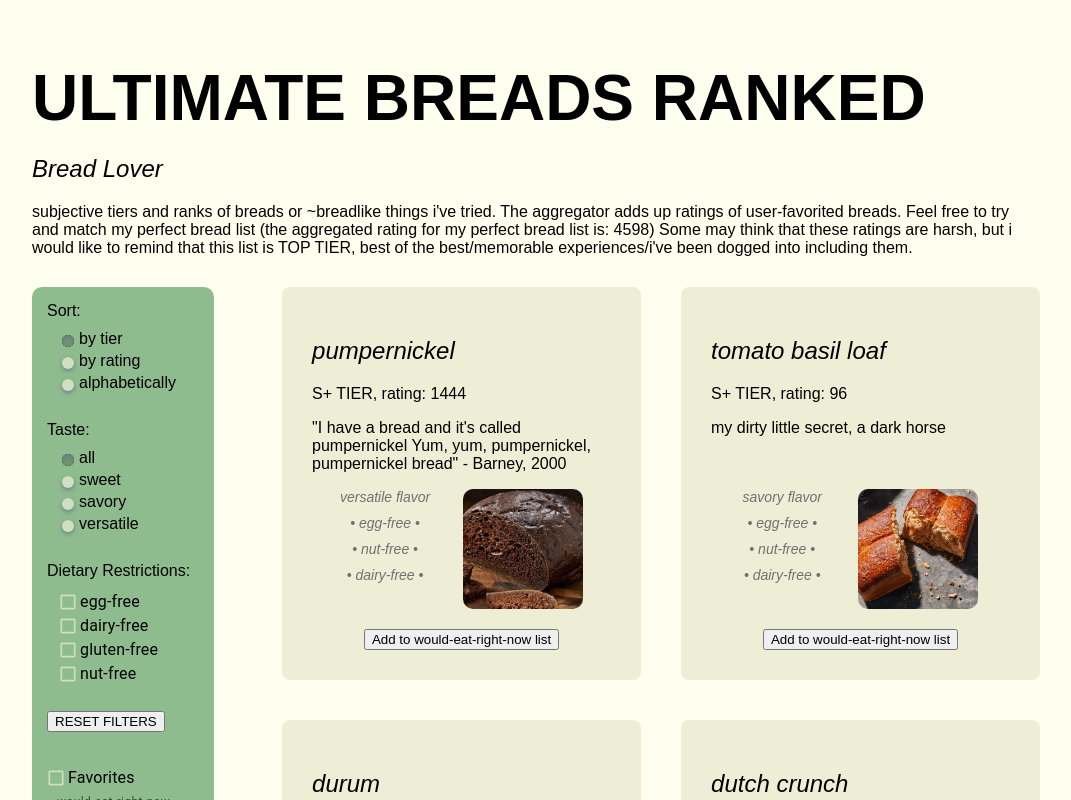
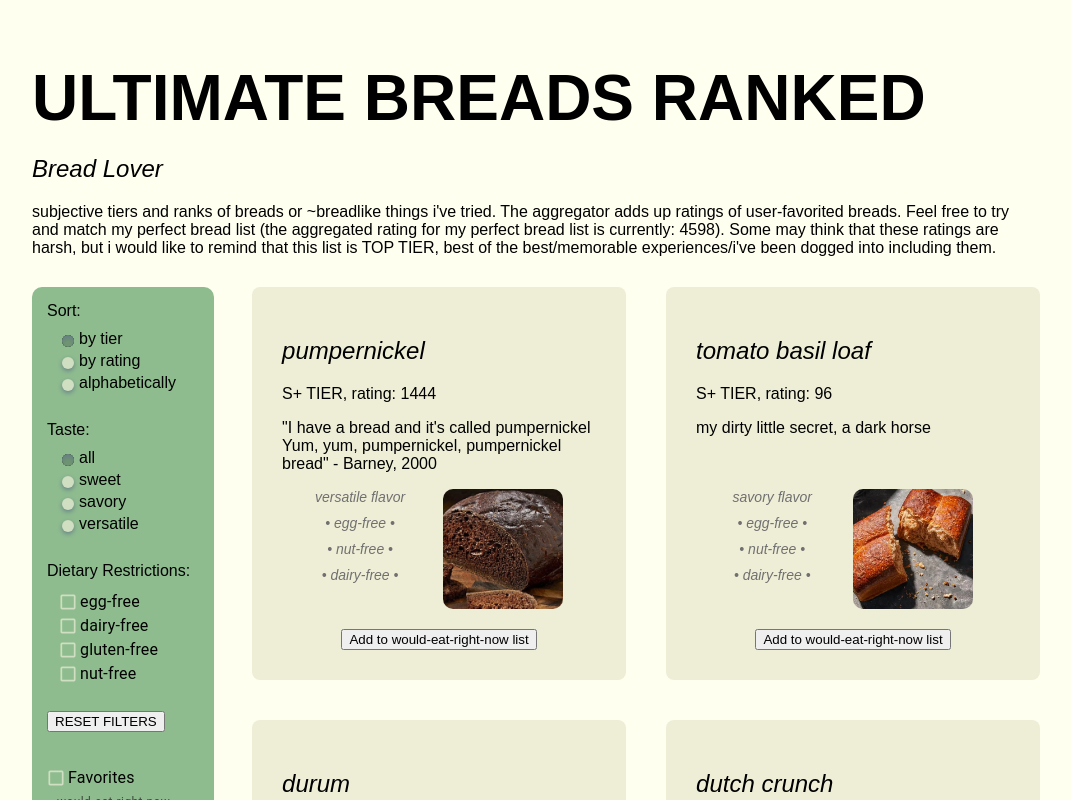
Before and after one commit to volatilepenguin222/development, a React (Create React App) app: page / in a window 1280 px wide. Shown: the top 800 px of the page, without its empty margins (104-1175 px from the left). Built offline with nearby package versions, Linux system fonts and the light colour scheme; the HTML template or start-up script is replaced by a standard one.

Commit message:
Add files via upload

```diff
--- a/src/App.js
+++ b/src/App.js
@@ -317,10 +317,10 @@ function App() {
             subjective tiers and ranks of breads or ~breadlike things i've
             tried. The aggregator adds up ratings of user-favorited breads. Feel
             free to try and match my perfect bread list (the aggregated rating
-            for my perfect bread list is: 4598) Some may think that these
-            ratings are harsh, but i would like to remind that this list is TOP
-            TIER, best of the best/memorable experiences/i've been dogged into
-            including them.
+            for my perfect bread list is currently: 4598). Some may think that
+            these ratings are harsh, but i would like to remind that this list
+            is TOP TIER, best of the best/memorable experiences/i've been dogged
+            into including them.
           </div>
         </div>
       </section>
--- a/src/index.css
+++ b/src/index.css
@@ -37,7 +37,8 @@ h2 {
   display: grid;
   grid-template-columns: repeat(auto-fit, minmax(250px, 1fr));
   grid-gap: 40px;
-  padding-left: 30px;
+  padding-left: 0;
+  margin-left: 0px;
 }
 
 .grid > div {
```
